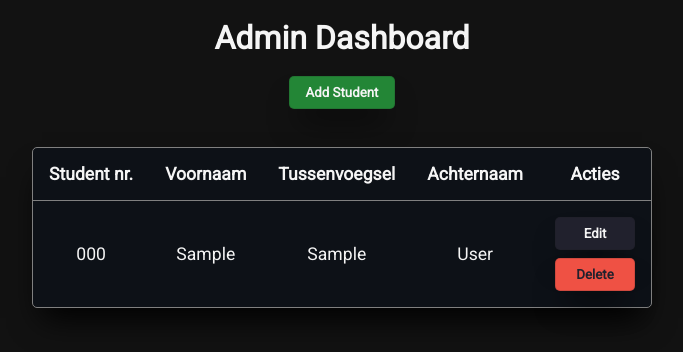
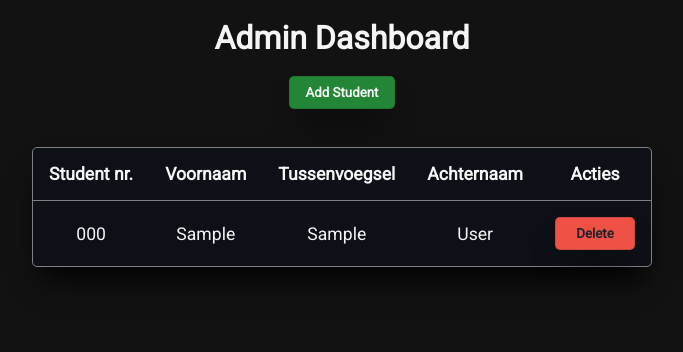
Before and after one commit to Paskie0/Portfolio, a PHP site: page /languages/php/index.php in a window 1280 px wide. Shown: the top 352 px of the page, without its empty margins (298-981 px from the left). Run offline with PHP 8.4, Linux system fonts and the light colour scheme; tables that the repository leaves empty or names only in its code hold one stand-in row (values such as "Sample post"); a stand-in replaces the project's code that opens the database connection.

Commit message:
Removed edit button

```diff
--- a/languages/php/index.php
+++ b/languages/php/index.php
@@ -61,7 +61,6 @@ include_once 'connect.php'
       echo "<td>" . $row["infix"] . "</td>";
       echo "<td>" . $row["last_name"] . "</td>";
       echo "<td>";
-      echo "<button id='editButton'>Edit</button>";
       echo "<form action='deleteStudent.php?id=" . $row["student_number"] . "' method='POST' target='addStudentRedirect' onclick='reload()'>";
       echo "<button id='deleteButton' >Delete</button>";
       echo "</form></td></tr>";
```
